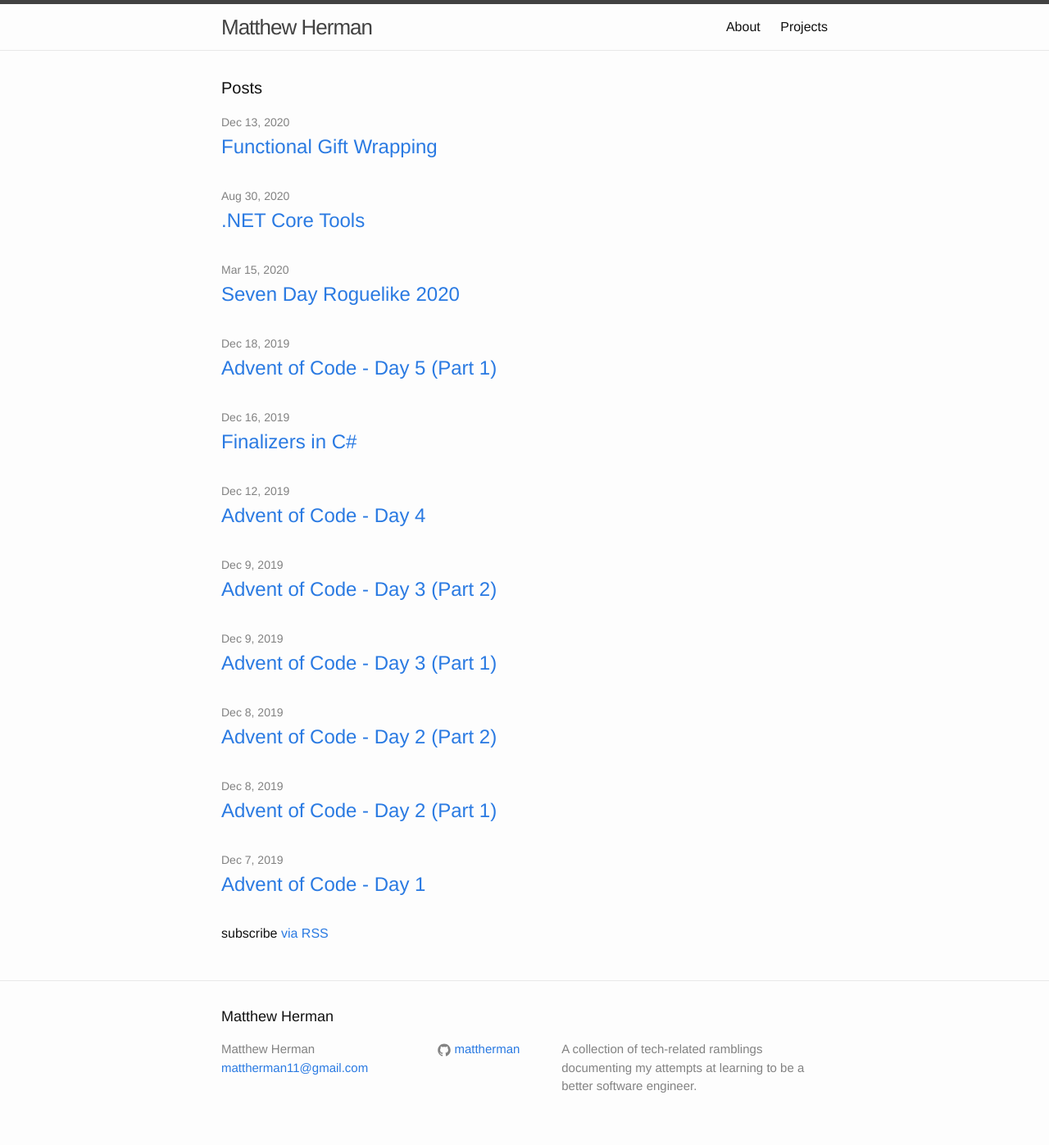
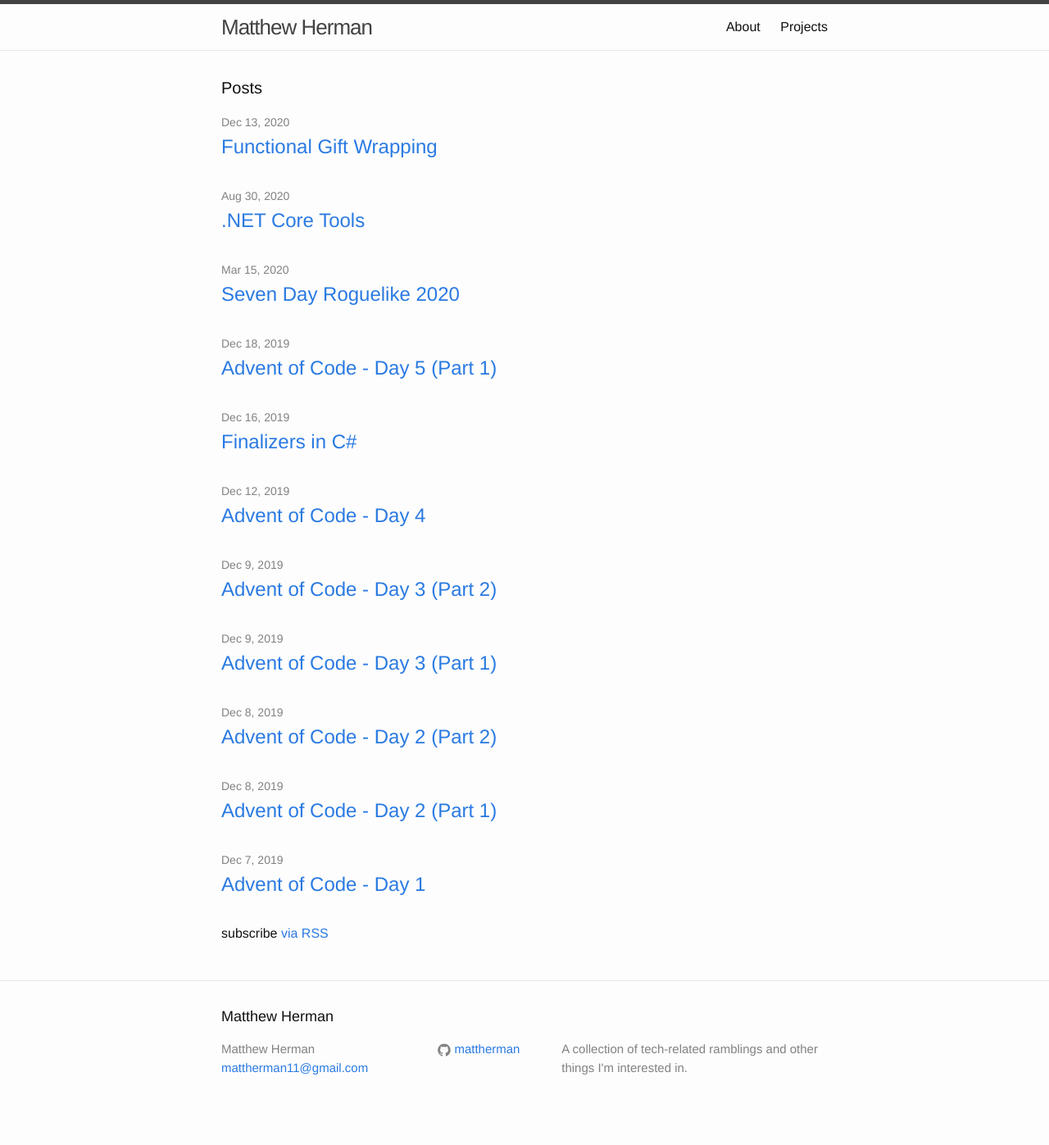
Before and after one commit to mattherman/website, a Jekyll site: the page built from index.html, in a window 1280 px wide. Shown: the whole page at 82% size. Built offline with Jekyll 4.4.1, drawn with Linux system fonts in a browser that asks for light colours; after the commit the page ends 1374 px from its top, so only the background shows below that.

Commit message:
Update description and README

```diff
--- a/_config.yml
+++ b/_config.yml
@@ -9,8 +9,7 @@
 title: Matthew Herman
 email: mattherman11@gmail.com
 description: > # this means to ignore newlines until "baseurl:"
-  A collection of tech-related ramblings documenting
-  my attempts at learning to be a better software engineer.
+  A collection of tech-related ramblings and other things I'm interested in.
 baseurl: "" # the subpath of your site, e.g. /blog
 url: "http://www.matthewherman.net" # the base hostname & protocol for your site
 github_username: mattherman
```
Also changed, not shown: README.md.
